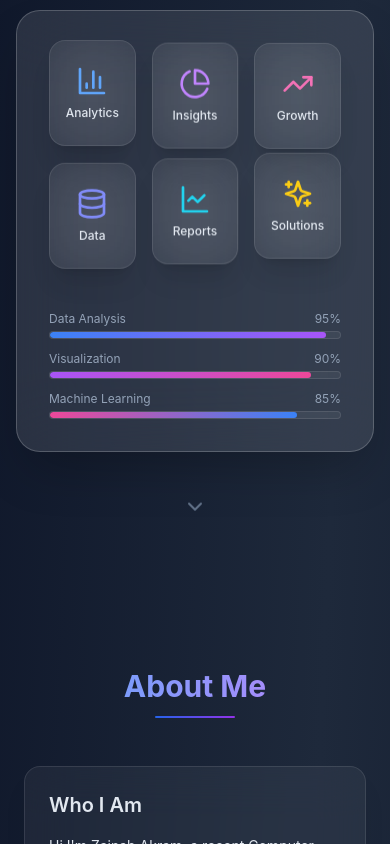
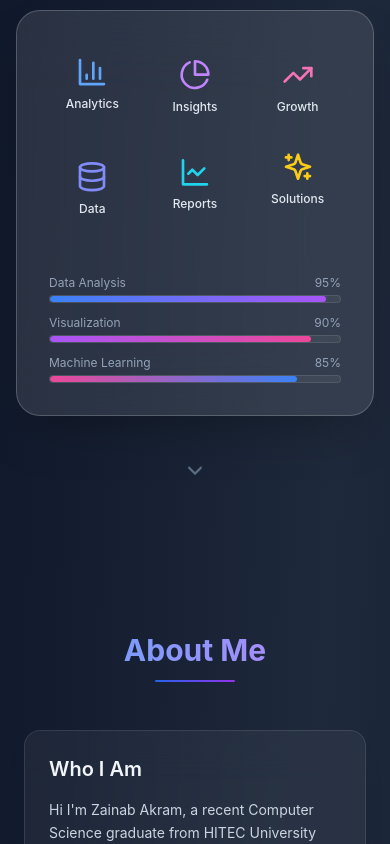
Before and after one commit to Hareem2024/zainabs-portfolio, a React (Vite) app: page / in a window 390 px wide. Shown: the part 840-1684 px from the top of the page. Built offline with nearby package versions, Linux system fonts and the light colour scheme.

Commit message:
Fix all remaining mobile visibility and centering issues

```diff
--- a/src/components/Contact.jsx
+++ b/src/components/Contact.jsx
@@ -76,7 +76,7 @@ function Contact() {
           {/* Contact Info */}
           <div className="space-y-5">
             <div className="glass-card">
-              <h3 className="text-xl md:text-2xl font-semibold mb-5">Contact Information</h3>
+              <h3 className="text-xl md:text-2xl font-semibold mb-5 text-center md:text-left">Contact Information</h3>
               <div className="space-y-4">
                 {contactInfo.map((info, index) => (
                   <a
@@ -94,8 +94,8 @@ function Contact() {
             </div>
 
             <div className="glass-card">
-              <h3 className="text-xl md:text-2xl font-semibold mb-5">Connect With Me</h3>
-              <div className="flex gap-3">
+              <h3 className="text-xl md:text-2xl font-semibold mb-5 text-center md:text-left">Connect With Me</h3>
+              <div className="flex gap-3 justify-center md:justify-start">
                 {socialLinks.map((social, index) => (
                   <a
                     key={index}
@@ -114,7 +114,7 @@ function Contact() {
 
           {/* Contact Form */}
           <div className="glass-card">
-            <h3 className="text-xl md:text-2xl font-semibold mb-5">Send a Message</h3>
+            <h3 className="text-xl md:text-2xl font-semibold mb-5 text-center md:text-left">Send a Message</h3>
             <form className="space-y-5" onSubmit={handleSubmit}>
               <div>
                 <label htmlFor="name" className="block text-sm font-medium mb-2">
--- a/src/components/Hero.jsx
+++ b/src/components/Hero.jsx
@@ -115,29 +115,29 @@ function Hero() {
             <div className="glass-strong rounded-3xl p-8 space-y-6">
               {/* Icon grid */}
               <div className="grid grid-cols-3 gap-4">
-                <div className="glass-card p-4 flex flex-col items-center justify-center animate-float" style={{ animationDelay: '0s' }}>
+                <div className="p-4 flex flex-col items-center justify-center animate-float" style={{ animationDelay: '0s' }}>
                   <BarChart3 className="w-8 h-8 text-blue-500 dark:text-blue-400 mb-2" />
-                  <span className="text-xs font-medium text-center text-slate-800 dark:text-slate-200">Analytics</span>
+                  <span className="text-xs font-medium text-center text-slate-700 dark:text-slate-200">Analytics</span>
                 </div>
-                <div className="glass-card p-4 flex flex-col items-center justify-center animate-float" style={{ animationDelay: '0.5s' }}>
+                <div className="p-4 flex flex-col items-center justify-center animate-float" style={{ animationDelay: '0.5s' }}>
                   <PieChart className="w-8 h-8 text-purple-500 dark:text-purple-400 mb-2" />
-                  <span className="text-xs font-medium text-center text-slate-800 dark:text-slate-200">Insights</span>
+                  <span className="text-xs font-medium text-center text-slate-700 dark:text-slate-200">Insights</span>
                 </div>
-                <div className="glass-card p-4 flex flex-col items-center justify-center animate-float" style={{ animationDelay: '1s' }}>
+                <div className="p-4 flex flex-col items-center justify-center animate-float" style={{ animationDelay: '1s' }}>
                   <TrendingUp className="w-8 h-8 text-pink-500 dark:text-pink-400 mb-2" />
-                  <span className="text-xs font-medium text-center text-slate-800 dark:text-slate-200">Growth</span>
+                  <span className="text-xs font-medium text-center text-slate-700 dark:text-slate-200">Growth</span>
                 </div>
-                <div className="glass-card p-4 flex flex-col items-center justify-center animate-float" style={{ animationDelay: '1.5s' }}>
+                <div className="p-4 flex flex-col items-center justify-center animate-float" style={{ animationDelay: '1.5s' }}>
                   <Database className="w-8 h-8 text-indigo-500 dark:text-indigo-400 mb-2" />
-                  <span className="text-xs font-medium text-center text-slate-800 dark:text-slate-200">Data</span>
+                  <span className="text-xs font-medium text-center text-slate-700 dark:text-slate-200">Data</span>
                 </div>
-                <div className="glass-card p-4 flex flex-col items-center justify-center animate-float" style={{ animationDelay: '2s' }}>
+                <div className="p-4 flex flex-col items-center justify-center animate-float" style={{ animationDelay: '2s' }}>
                   <LineChart className="w-8 h-8 text-cyan-500 dark:text-cyan-400 mb-2" />
-                  <span className="text-xs font-medium text-center text-slate-800 dark:text-slate-200">Reports</span>
+                  <span className="text-xs font-medium text-center text-slate-700 dark:text-slate-200">Reports</span>
                 </div>
-                <div className="glass-card p-4 flex flex-col items-center justify-center animate-float" style={{ animationDelay: '2.5s' }}>
+                <div className="p-4 flex flex-col items-center justify-center animate-float" style={{ animationDelay: '2.5s' }}>
                   <Sparkles className="w-8 h-8 text-yellow-500 dark:text-yellow-400 mb-2" />
-                  <span className="text-xs font-medium text-center text-slate-800 dark:text-slate-200">Solutions</span>
+                  <span className="text-xs font-medium text-center text-slate-700 dark:text-slate-200">Solutions</span>
                 </div>
               </div>
 
--- a/src/components/Projects.jsx
+++ b/src/components/Projects.jsx
@@ -69,7 +69,7 @@ function Projects() {
                 {project.tech.map((tech, techIndex) => (
                   <span
                     key={techIndex}
-                    className="px-2.5 py-1 glass rounded-full text-xs text-slate-800 dark:text-slate-200"
+                    className="px-3 py-1.5 bg-blue-50 dark:bg-blue-900/30 border border-blue-200 dark:border-blue-700 rounded-full text-xs font-medium text-slate-700 dark:text-slate-200"
                   >
                     {tech}
                   </span>
--- a/src/components/Skills.jsx
+++ b/src/components/Skills.jsx
@@ -64,7 +64,7 @@ function Skills() {
                 {category.skills.map((skill, skillIndex) => (
                   <span
                     key={skillIndex}
-                    className="px-2.5 py-1 glass rounded-full text-xs font-medium text-slate-800 dark:text-slate-200"
+                    className="px-3 py-1.5 bg-blue-50 dark:bg-blue-900/30 border border-blue-200 dark:border-blue-700 rounded-full text-xs font-medium text-slate-700 dark:text-slate-200"
                   >
                     {skill}
                   </span>
--- a/src/index.css
+++ b/src/index.css
@@ -121,50 +121,6 @@ section {
   * {
     -webkit-tap-highlight-color: transparent;
   }
-
-  /* Improve glass visibility on mobile light mode */
-  .glass {
-    background-color: rgba(255, 255, 255, 0.25) !important;
-    border-color: rgba(255, 255, 255, 0.4) !important;
-  }
-
-  .glass-strong {
-    background-color: rgba(255, 255, 255, 0.35) !important;
-    border-color: rgba(255, 255, 255, 0.5) !important;
-  }
-
-  .glass-card span,
-  .glass-card p,
-  .glass-card h3 {
-    color: rgb(15, 23, 42) !important;
-  }
-
-  .glass:not(.glass-card) span,
-  .glass:not(.glass-card) p {
-    color: rgb(15, 23, 42) !important;
-  }
-
-  /* Dark mode overrides for mobile */
-  .dark .glass {
-    background-color: rgba(255, 255, 255, 0.05) !important;
-    border-color: rgba(255, 255, 255, 0.1) !important;
-  }
-
-  .dark .glass-strong {
-    background-color: rgba(255, 255, 255, 0.1) !important;
-    border-color: rgba(255, 255, 255, 0.2) !important;
-  }
-
-  .dark .glass-card span,
-  .dark .glass-card p,
-  .dark .glass-card h3 {
-    color: rgb(226, 232, 240) !important;
-  }
-
-  .dark .glass:not(.glass-card) span,
-  .dark .glass:not(.glass-card) p {
-    color: rgb(226, 232, 240) !important;
-  }
 }
 
 /* GPU acceleration for smooth scrolling */
```
